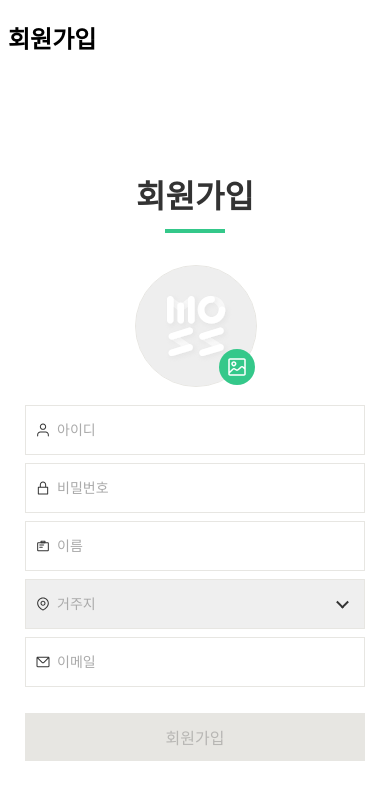
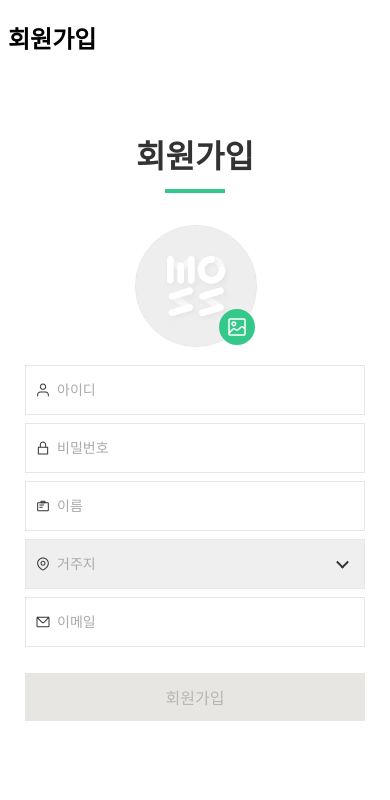
Before and after one commit to IRONDESK/moss, a Next.js app: page /join in a window 390 px wide. Shown: the top 800 px of the page. Built offline with nearby package versions, Linux system fonts and the light colour scheme.

Commit message:
💄 반응형에 따른 레이아웃 스타일 수정

```diff
--- a/src/components/Join/Join.tsx
+++ b/src/components/Join/Join.tsx
@@ -179,6 +179,9 @@ export const JoinPage = () => {
 const Container = styled.section`
   margin: 100px auto 0;
   max-width: 340px;
+  @media (max-width: 440px) {
+    margin: 60px auto 0;
+  }
 `;
 
 const Title = styled.h2`
--- a/src/components/layouts/Layout.tsx
+++ b/src/components/layouts/Layout.tsx
@@ -18,4 +18,9 @@ const Container = styled.section`
   width: 1224px;
   max-width: calc(100% - 60px);
   margin: 0 auto 80px auto;
+
+  @media (max-width: 440px) {
+    width: 100%;
+    scrollbar-width: none;
+  }
 `;
```
